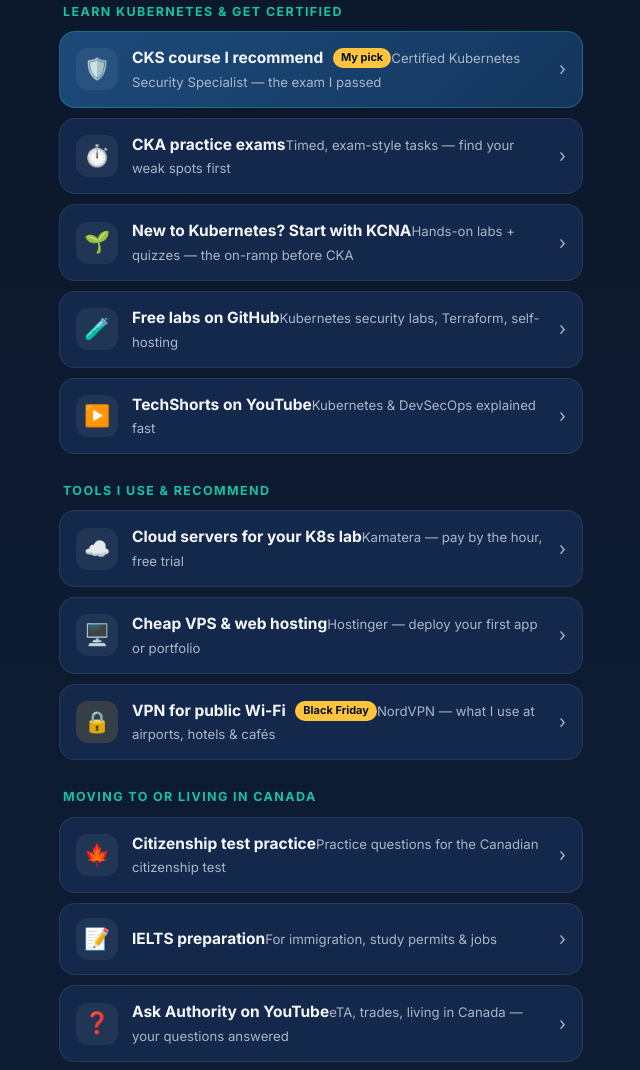
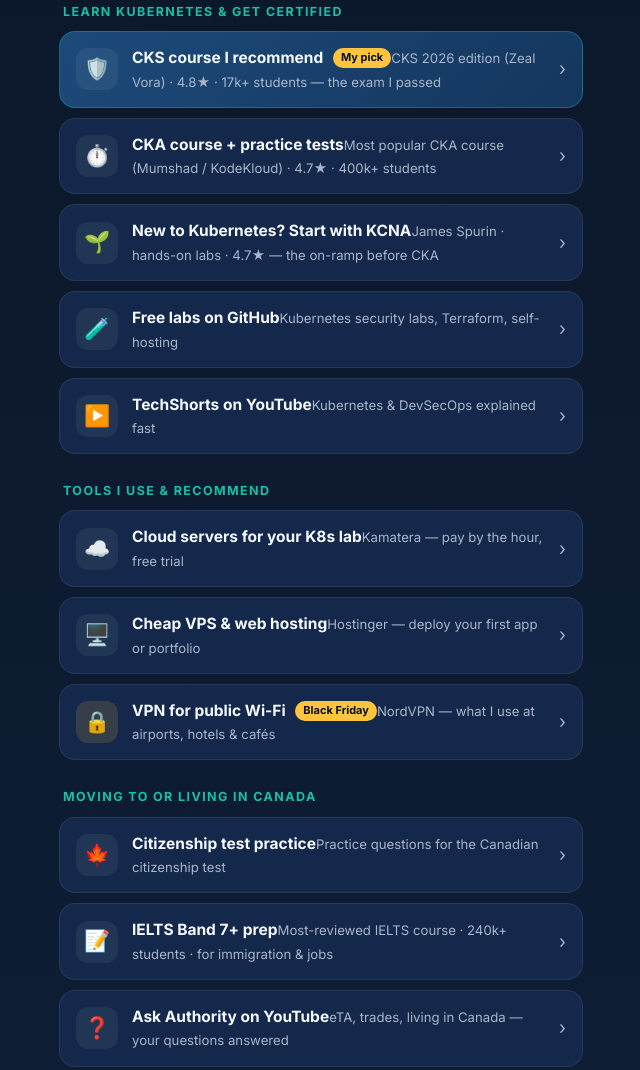
Before and after one commit to planb438/planb438.github.io, a plain HTML site: page index.html in a window 1280 px wide. Shown: the part 326-1396 px from the top of the page, without its empty margins (319-959 px from the left). Drawn offline with Linux system fonts and the light colour scheme.

Commit message:
Update affiliate courses to current most-popular picks (CKS 2026, CKA KodeKloud, IELTS Band 7+)
Co-Authored-By: Claude Opus 5.5 <noreply@anthropic.com>
Claude-Session: https://claude.ai/code/session_01SxmAuDYv75Y2h9ncENDzAi

```diff
--- a/index.html
+++ b/index.html
@@ -53,9 +53,9 @@
   </header>
   <section id="learn">
     <h2>Learn Kubernetes &amp; get certified</h2>
-    <a class="link primary" href="https://trk.udemy.com/c/6580681/3193860/39854?subId1=linkinbio&subId2=cks&u=https%3A%2F%2Fwww.udemy.com%2Fcourse%2Fcertifiedkubernetessecurityspecialist%2F"><span class="ico">🛡️</span><span class="txt"><span class="t">CKS course I recommend <span class="pill">My pick</span></span><span class="d">Certified Kubernetes Security Specialist — the exam I passed</span></span><span class="go">›</span></a>
-    <a class="link" href="https://trk.udemy.com/c/6580681/3193860/39854?subId1=linkinbio&subId2=cka&u=https%3A%2F%2Fwww.udemy.com%2Fcourse%2Fcka-certified-kubernetes-administrator-cka-practice-exams%2F"><span class="ico">⏱️</span><span class="txt"><span class="t">CKA practice exams</span><span class="d">Timed, exam-style tasks — find your weak spots first</span></span><span class="go">›</span></a>
-    <a class="link" href="https://trk.udemy.com/c/6580681/3193860/39854?subId1=linkinbio&subId2=kcna&u=https%3A%2F%2Fwww.udemy.com%2Fcourse%2Fdive-into-cloud-native-containers-kubernetes-and-the-kcna%2F"><span class="ico">🌱</span><span class="txt"><span class="t">New to Kubernetes? Start with KCNA</span><span class="d">Hands-on labs + quizzes — the on-ramp before CKA</span></span><span class="go">›</span></a>
+    <a class="link primary" href="https://trk.udemy.com/c/6580681/3193860/39854?subId1=linkinbio&subId2=cks&u=https%3A%2F%2Fwww.udemy.com%2Fcourse%2Fcertified-kubernetes-security-specialist-certification%2F"><span class="ico">🛡️</span><span class="txt"><span class="t">CKS course I recommend <span class="pill">My pick</span></span><span class="d">CKS 2026 edition (Zeal Vora) · 4.8★ · 17k+ students — the exam I passed</span></span><span class="go">›</span></a>
+    <a class="link" href="https://trk.udemy.com/c/6580681/3193860/39854?subId1=linkinbio&subId2=cka&u=https%3A%2F%2Fwww.udemy.com%2Fcourse%2Fcertified-kubernetes-administrator-with-practice-tests%2F"><span class="ico">⏱️</span><span class="txt"><span class="t">CKA course + practice tests</span><span class="d">Most popular CKA course (Mumshad / KodeKloud) · 4.7★ · 400k+ students</span></span><span class="go">›</span></a>
+    <a class="link" href="https://trk.udemy.com/c/6580681/3193860/39854?subId1=linkinbio&subId2=kcna&u=https%3A%2F%2Fwww.udemy.com%2Fcourse%2Fdive-into-cloud-native-containers-kubernetes-and-the-kcna%2F"><span class="ico">🌱</span><span class="txt"><span class="t">New to Kubernetes? Start with KCNA</span><span class="d">James Spurin · hands-on labs · 4.7★ — the on-ramp before CKA</span></span><span class="go">›</span></a>
     <a class="link" href="https://github.com/planb438"><span class="ico">🧪</span><span class="txt"><span class="t">Free labs on GitHub</span><span class="d">Kubernetes security labs, Terraform, self-hosting</span></span><span class="go">›</span></a>
     <a class="link" href="https://www.youtube.com/@adaribain"><span class="ico">▶️</span><span class="txt"><span class="t">TechShorts on YouTube</span><span class="d">Kubernetes &amp; DevSecOps explained fast</span></span><span class="go">›</span></a>
   </section>
@@ -68,7 +68,7 @@
   <section id="canada">
     <h2>Moving to or living in Canada</h2>
     <a class="link" href="https://trk.udemy.com/c/6580681/3193860/39854?subId1=linkinbio&subId2=citizenship&u=https%3A%2F%2Fwww.udemy.com%2Fcourse%2Fcanadian-citizenship-test-updated%2F"><span class="ico">🍁</span><span class="txt"><span class="t">Citizenship test practice</span><span class="d">Practice questions for the Canadian citizenship test</span></span><span class="go">›</span></a>
-    <a class="link" href="https://trk.udemy.com/c/6580681/3193860/39854?subId1=linkinbio&subId2=ielts&u=https%3A%2F%2Fwww.udemy.com%2Fcourse%2Fielts-7-plus-ielts-preparation%2F"><span class="ico">📝</span><span class="txt"><span class="t">IELTS preparation</span><span class="d">For immigration, study permits &amp; jobs</span></span><span class="go">›</span></a>
+    <a class="link" href="https://trk.udemy.com/c/6580681/3193860/39854?subId1=linkinbio&subId2=ielts&u=https%3A%2F%2Fwww.udemy.com%2Fcourse%2Fielts-band-7-preparation-course%2F"><span class="ico">📝</span><span class="txt"><span class="t">IELTS Band 7+ prep</span><span class="d">Most-reviewed IELTS course · 240k+ students · for immigration &amp; jobs</span></span><span class="go">›</span></a>
     <a class="link" href="https://www.youtube.com/@ask-authority"><span class="ico">❓</span><span class="txt"><span class="t">Ask Authority on YouTube</span><span class="d">eTA, trades, living in Canada — your questions answered</span></span><span class="go">›</span></a>
   </section>
   <section id="hire">
```
